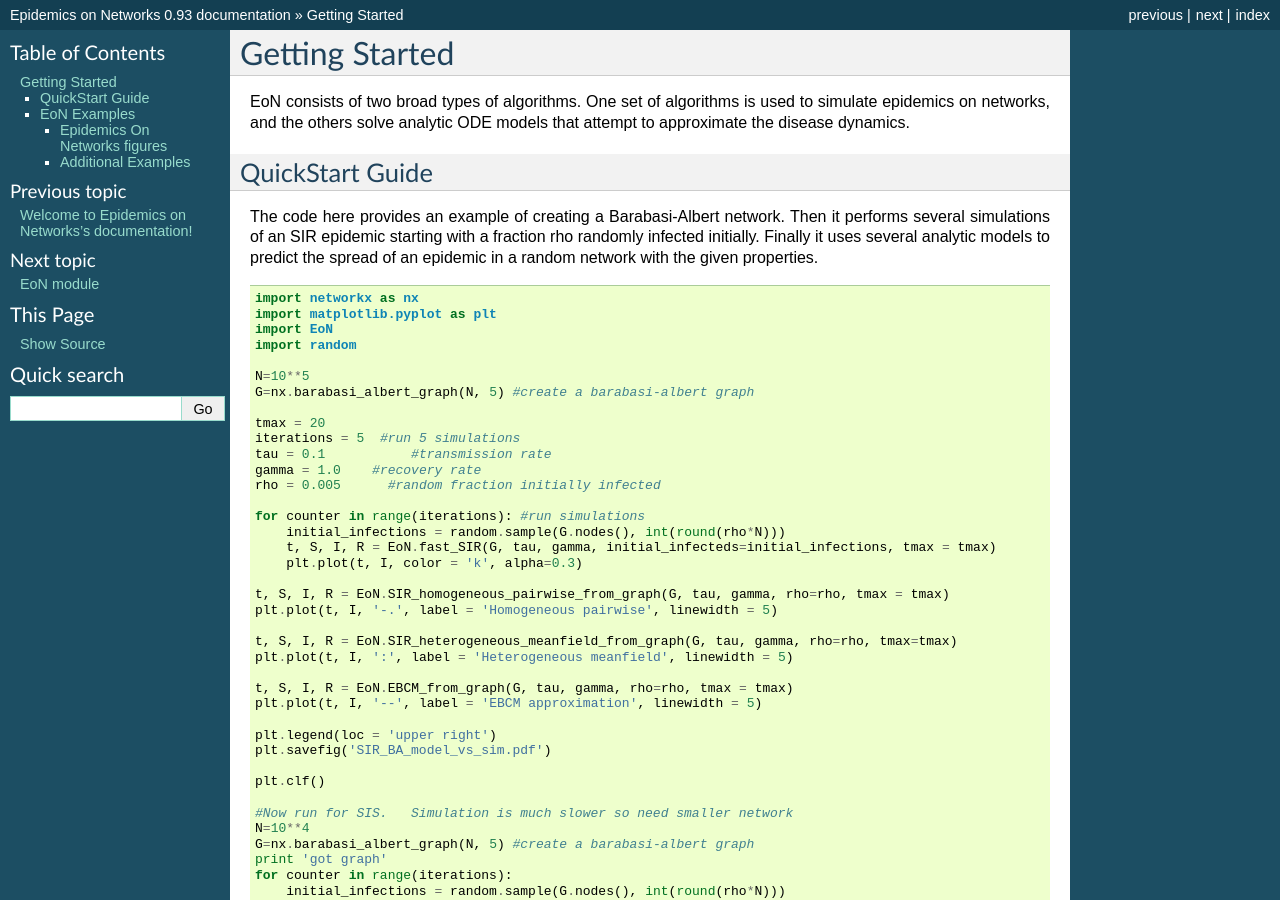
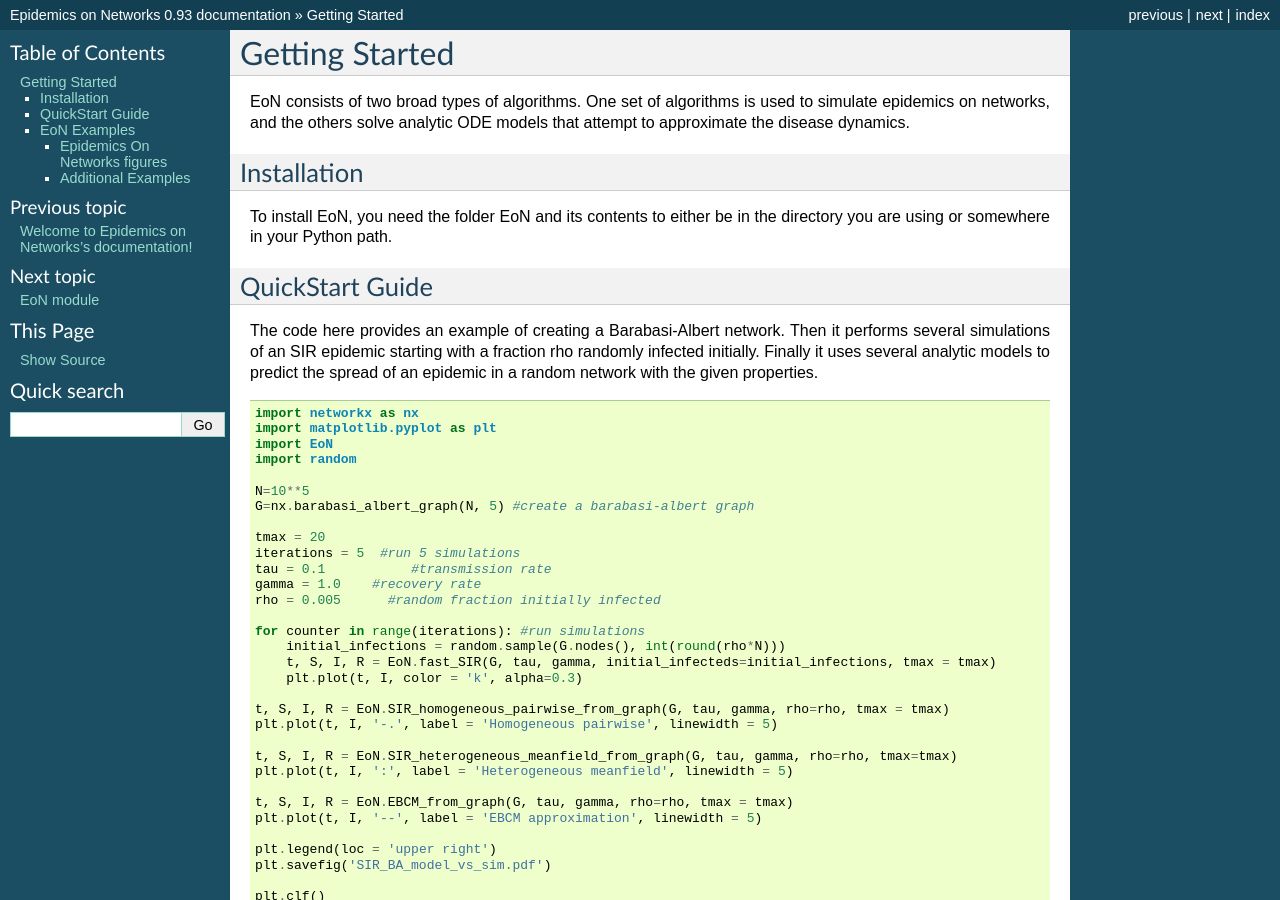
Before and after one commit to springer-math/Mathematics-of-Epidemics-on-Networks, a Sphinx documentation site: the page built from docs/GettingStarted.rst, in a window 1280 px wide and 900 px high. Built offline with Sphinx 7.4.7, drawn with Linux system fonts in a browser that asks for light colours.

Commit message:
Add some installation instructions.  Better instructions to come.

```diff
--- a/docs/GettingStarted.rst
+++ b/docs/GettingStarted.rst
@@ -2,6 +2,9 @@ Getting Started
 ===============
 EoN consists of two broad types of algorithms.  One set of algorithms is used to simulate epidemics on networks, and the others solve analytic ODE models that attempt to approximate the disease dynamics.
 
+Installation
+------------
+To install EoN, you need the folder EoN and its contents to either be in the directory you are using or somewhere in your Python path.
 
 QuickStart Guide
 ----------------
```
